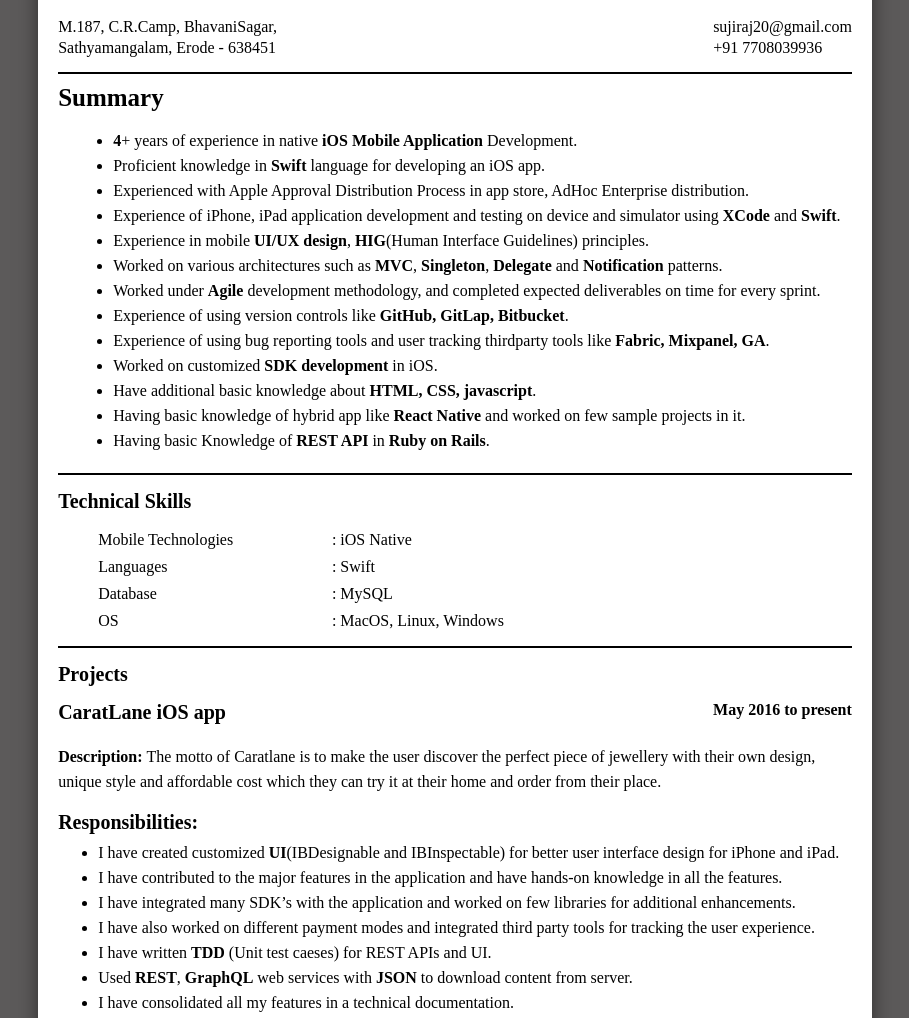
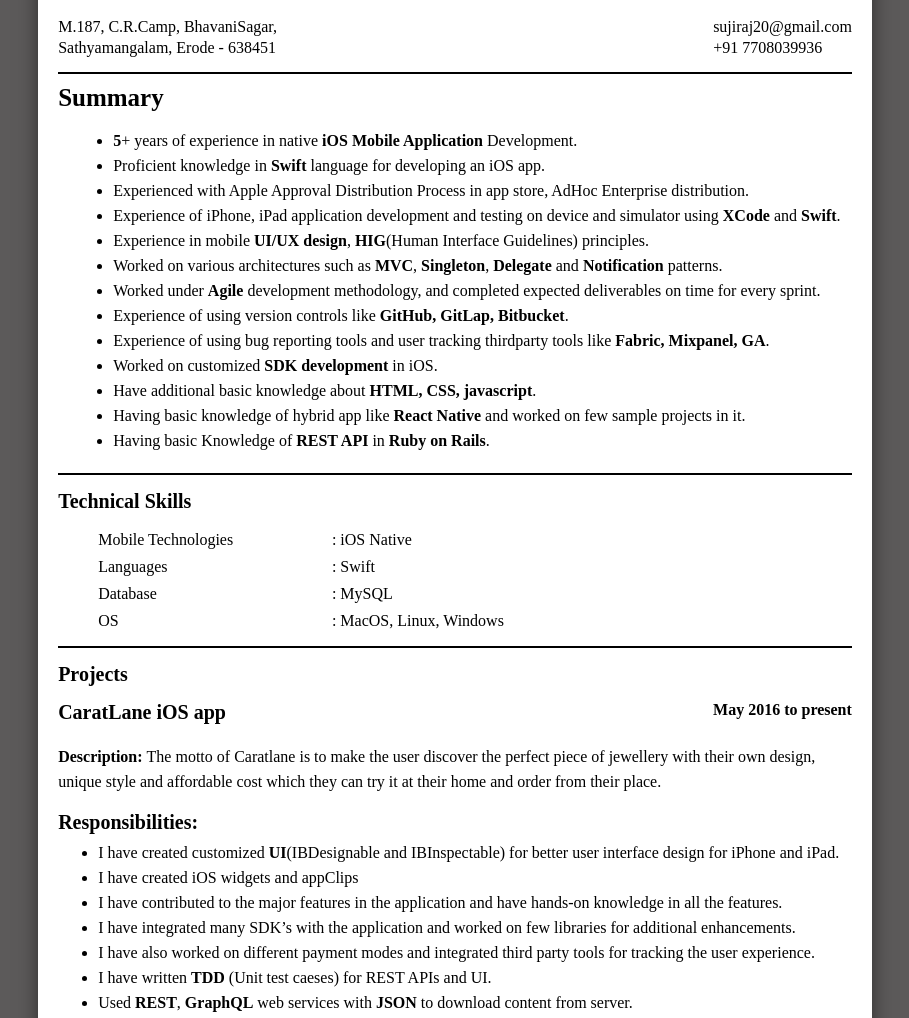
Before and after one commit to SujiRaj/sujiraj.github.io, a plain HTML site: page index.html in a window 1280 px wide. Shown: the part 100-1118 px from the top of the page, without its empty margins (185-1094 px from the left). Drawn offline with Linux system fonts and the light colour scheme.

Commit message:
Exp updated

```diff
--- a/index.html
+++ b/index.html
@@ -18,6 +18,7 @@
                 </section>
                 <section class="personalInfo">
                     <div class="addressInfo">
+                        <!-- <br> -->
                         <div class="addressSection"> M.187, C.R.Camp, BhavaniSagar, </div>
                         <div class="addressSection"> Sathyamangalam, Erode - 638451 </div>
                     </div>
@@ -31,7 +32,7 @@
                     <div class="profileTitle"> Summary </div>
                     <div class="profileSummary">
                         <ul class="summaryDetails">
-                            <li><b>4</b>+ years of experience in native <b>iOS Mobile Application</b> Development.</li>
+                            <li><b>5</b>+ years of experience in native <b>iOS Mobile Application</b> Development.</li>
                             <li>Proficient knowledge in <b>Swift</b> language for developing an iOS app.</li>
                             <li>Experienced with Apple Approval Distribution Process in app store, AdHoc Enterprise distribution.</li>
                             <li>Experience of iPhone, iPad application development and testing on device and simulator using <b>XCode</b> and <b>Swift</b>.</li>
@@ -109,6 +110,7 @@
                     <div class="jobDetails">
                         <ul class="jobDescription">
                             <li>I have created customized <b>UI</b>(IBDesignable and IBInspectable) for better user interface design for iPhone and iPad.</li>
+                            <li>I have created iOS widgets and appClips</li>
                             <li>I have contributed to the major features in the application and have hands-on knowledge in all the features.</li>
                             <li>I have integrated  many SDK’s with the application and worked on few libraries for additional enhancements.</li>
                             <li>I have also worked on different payment modes and integrated third party tools for tracking the user experience.</li>
@@ -192,7 +194,7 @@
                     </div>
                 </div>
                 <div class="verticalLine"></div>
-                <div class="extraSkillInfo">
+                <!-- <div class="extraSkillInfo">
                     <div class="extraSkillTitle">
                         <div class="title"> Extra Skill Sets </div>
                     </div>
@@ -204,7 +206,7 @@
                         </ul>
                     </div>
                 </div>
-                <div class="verticalLine"></div>
+                <div class="verticalLine"></div> -->
                 <div class="skillInfo">
                     <div class="skillTitle">
                         <div class="title">Personal Details</div>
```
